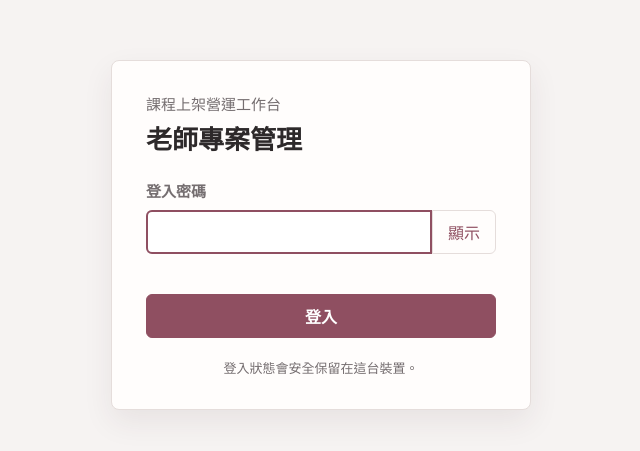
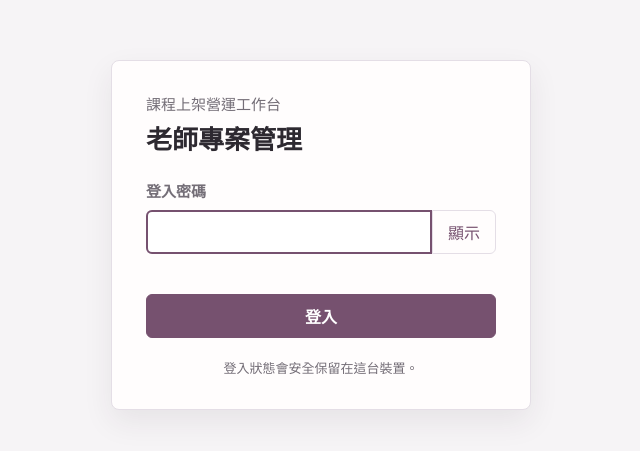
Before and after one commit to kittykiki51-cmyk/teacher101, a plain HTML site: page login.html in a window 1280 px wide. Shown: the part 165-616 px from the top of the page, without its empty margins (319-959 px from the left). Drawn offline with Linux system fonts and the light colour scheme.

Commit message:
Apply luxury plum color palette

```diff
--- a/login.css
+++ b/login.css
@@ -1,12 +1,12 @@
 :root {
-  --bg: #f6f3f2;
-  --surface: #fffdfc;
-  --border: #e5dddb;
-  --text: #2d292a;
-  --muted: #756e70;
-  --primary: #8f4f61;
-  --primary-hover: #743f4f;
-  --red: #b75662;
+  --bg: #f6f4f6;
+  --surface: #fffdfd;
+  --border: #e4dee6;
+  --text: #2d2930;
+  --muted: #746e77;
+  --primary: #76516f;
+  --primary-hover: #5f405a;
+  --red: #b55b6c;
 }
 
 * { box-sizing: border-box; }
@@ -36,7 +36,7 @@ input { font: inherit; }
   border-radius: 8px;
   background: var(--surface);
   padding: 32px 34px;
-  box-shadow: 0 12px 30px rgba(62, 42, 48, 0.08);
+  box-shadow: 0 12px 30px rgba(52, 37, 56, 0.08);
 }
 
 .login-heading { margin-bottom: 24px; }
@@ -93,7 +93,7 @@ label {
   cursor: pointer;
 }
 
-.password-field button:hover { background: #faf7f6; }
+.password-field button:hover { background: #faf8fa; }
 
 .error-message {
   min-height: 22px;
--- a/login.html
+++ b/login.html
@@ -3,7 +3,7 @@
 <head>
   <meta charset="utf-8">
   <meta name="viewport" content="width=device-width, initial-scale=1">
-  <meta name="theme-color" content="#292326">
+  <meta name="theme-color" content="#251f27">
   <title>登入｜老師專案管理</title>
   <link rel="stylesheet" href="login.css">
 </head>
--- a/styles.css
+++ b/styles.css
@@ -1,25 +1,25 @@
 :root {
-  --bg: #f6f3f2;
-  --surface: #fffdfc;
-  --surface-alt: #faf7f6;
-  --border: #e5dddb;
-  --text: #2d292a;
-  --muted: #756e70;
-  --primary: #8f4f61;
-  --primary-hover: #743f4f;
-  --primary-soft: #f6e9ed;
-  --green: #5f7f6d;
+  --bg: #f6f4f6;
+  --surface: #fffdfd;
+  --surface-alt: #faf8fa;
+  --border: #e4dee6;
+  --text: #2d2930;
+  --muted: #746e77;
+  --primary: #76516f;
+  --primary-hover: #5f405a;
+  --primary-soft: #f1eaf1;
+  --green: #607e70;
   --green-soft: #eaf1ec;
-  --amber: #a77d43;
-  --amber-soft: #f7f0e4;
-  --red: #b75662;
-  --red-soft: #f8e8eb;
-  --gray-soft: #f0eceb;
-  --sidebar-bg: #292326;
-  --sidebar-surface: #40343a;
-  --sidebar-text: #e7dee1;
-  --sidebar-muted: #b2a6aa;
-  --shadow: 0 1px 2px rgba(62, 42, 48, 0.05), 0 5px 16px rgba(62, 42, 48, 0.035);
+  --amber: #a78149;
+  --amber-soft: #f6f0e5;
+  --red: #b55b6c;
+  --red-soft: #f8e9ed;
+  --gray-soft: #efedef;
+  --sidebar-bg: #251f27;
+  --sidebar-surface: #3b313f;
+  --sidebar-text: #e9e2eb;
+  --sidebar-muted: #ada3b0;
+  --shadow: 0 1px 2px rgba(52, 37, 56, 0.05), 0 5px 16px rgba(52, 37, 56, 0.035);
 }
 
 * {
@@ -62,7 +62,7 @@ button {
   gap: 14px;
   padding: 0;
   background: var(--sidebar-bg);
-  border-right: 1px solid #3a3034;
+  border-right: 1px solid #362e39;
 }
 
 .brand {
@@ -134,7 +134,7 @@ button {
 }
 
 .nav-button:hover {
-  background: #382f33;
+  background: #342c37;
   color: #ffffff;
 }
 
@@ -146,13 +146,13 @@ button {
 }
 
 .sidebar-foot .ghost-button {
-  border-color: #51434a;
+  border-color: #4c4051;
   background: transparent;
   color: var(--sidebar-text);
 }
 
 .sidebar-foot .ghost-button:hover {
-  border-color: #69575f;
+  border-color: #65546a;
   background: var(--sidebar-surface);
   color: #ffffff;
 }
@@ -217,7 +217,7 @@ button {
 .ghost-button:hover,
 .small-button:hover,
 .icon-button:hover {
-  border-color: #d5cbca;
+  border-color: #d3cbd6;
   background: var(--surface-alt);
 }
 
@@ -577,7 +577,7 @@ button {
 }
 
 .completed-project-toggle.active {
-  border-color: #dcc8ce;
+  border-color: #d8cad8;
   background: var(--primary-soft);
   color: var(--primary);
 }
@@ -1148,7 +1148,7 @@ button:disabled {
   color: var(--muted);
   border-right: 1px solid var(--border);
   border-bottom: 1px solid var(--border);
-  background: #fcf9f8;
+  background: #fcfafc;
   font-size: 12px;
   font-weight: 700;
 }
@@ -1180,8 +1180,8 @@ button.day-cell:hover {
 }
 
 .day-cell.outside-month {
-  background: #faf7f6;
-  color: #aaa0a2;
+  background: #faf8fa;
+  color: #aaa1ac;
 }
 
 .day-number {
@@ -1210,7 +1210,7 @@ button.day-cell:hover {
   margin-top: 2px;
   border-radius: 3px;
   background: var(--primary-soft);
-  color: #7a4051;
+  color: #694565;
   padding: 3px 5px;
   font-size: 10px;
   line-height: 1.25;
@@ -1291,7 +1291,7 @@ button.day-cell:hover {
   display: grid;
   place-items: center;
   padding: 18px;
-  background: rgba(45, 35, 39, 0.3);
+  background: rgba(40, 30, 43, 0.3);
 }
 
 .modal-layer[hidden] {
@@ -1706,7 +1706,7 @@ button.day-cell:hover {
     grid-template-columns: repeat(4, minmax(0, 1fr));
     min-height: 54px;
     border-top: 1px solid var(--border);
-    background: rgba(255, 253, 252, 0.96);
+    background: rgba(255, 253, 255, 0.96);
     backdrop-filter: blur(12px);
   }
 
```
Also changed, not shown: index.html (+1 -1 lines), manifest.json.
